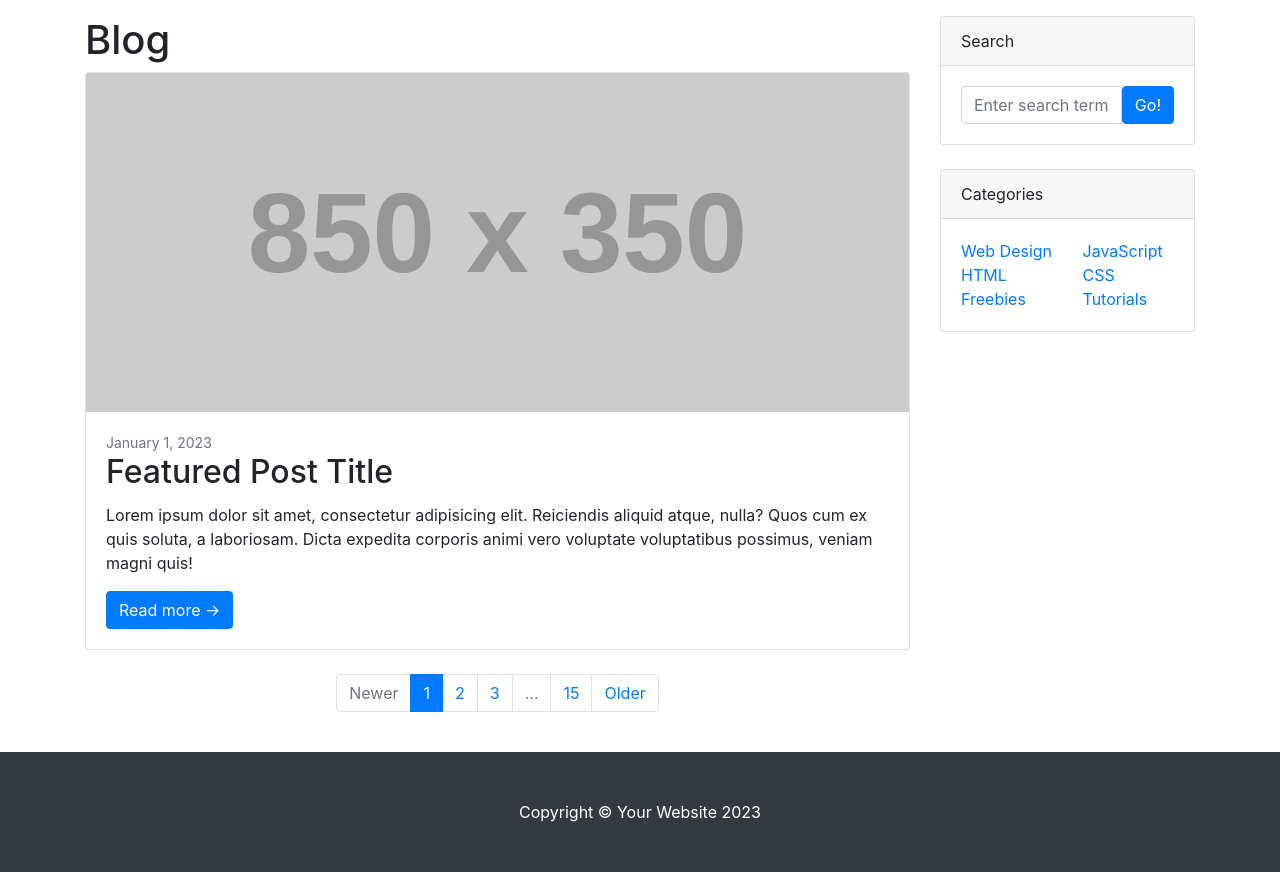
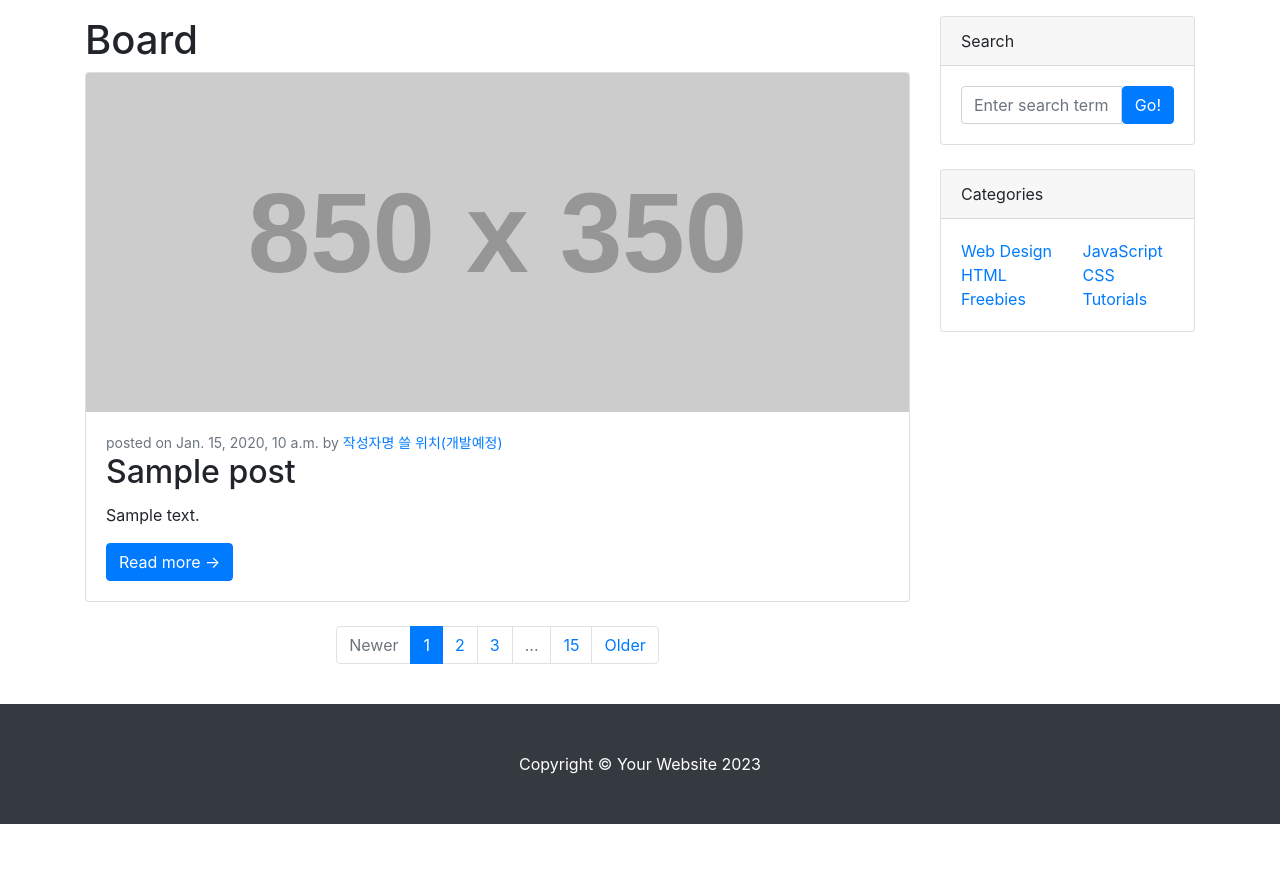
Before and after one commit to awedc19/traininig, a Django app: page /board/ in a window 1280 px wide. Shown: the part 56-928 px from the top of the page. After the commit the page ends 880 px from the top, so only its background shows below. Run offline with Django 4.2, Linux system fonts and the light colour scheme; tables that the repository leaves empty hold one stand-in row (values such as "Sample post"); grey boxes labelled with a size stand in for pictures from a placeholder-image service; some libraries are stand-ins or nearby versions.

Commit message:
포스트 목록 페이지에 부스트 스트랩 적용

```diff
--- a/board/templates/board/post_list.html
+++ b/board/templates/board/post_list.html
@@ -88,22 +88,26 @@
     </div>
 </div>
 
+
 <div class="container my-3">
     <div class="row">
         <div class="col-md-8 col-lg-9">
-            <h1>Blog</h1>
+            <h1>Board</h1>
+            {% for p in post_list %}
             <div class="card mb-4">
                 <a href="#!"><img class="card-img-top" src="https://dummyimage.com/850x350/dee2e6/6c757d.jpg"
                                   alt="..."/></a>
                 <div class="card-body">
-                    <div class="small text-muted">January 1, 2023</div>
-                    <h2 class="card-title">Featured Post Title</h2>
-                    <p class="card-text">Lorem ipsum dolor sit amet, consectetur adipisicing elit. Reiciendis
-                        aliquid atque, nulla? Quos cum ex quis soluta, a laboriosam. Dicta expedita corporis animi
-                        vero voluptate voluptatibus possimus, veniam magni quis!</p>
-                    <a class="btn btn-primary" href="#!">Read more →</a>
+                    <div class="small text-muted">
+                        posted on {{ p.created_at }} by
+                        <a href="#">작성자명 쓸 위치(개발예정)</a>
+                    </div>
+                    <h2 class="card-title">{{ p.title }}</h2>
+                    <p class="card-text">{{ p.content }}</p>
+                    <a href="{{ p.get_absolute_url }}" class="btn btn-primary">Read more →</a>
                 </div>
             </div>
+            {% endfor %}
             <!-- Pagination-->
             <ul class="pagination justify-content-center my-4">
                 <li class="page-item disabled"><a class="page-link" href="#" tabindex="-1"
```
